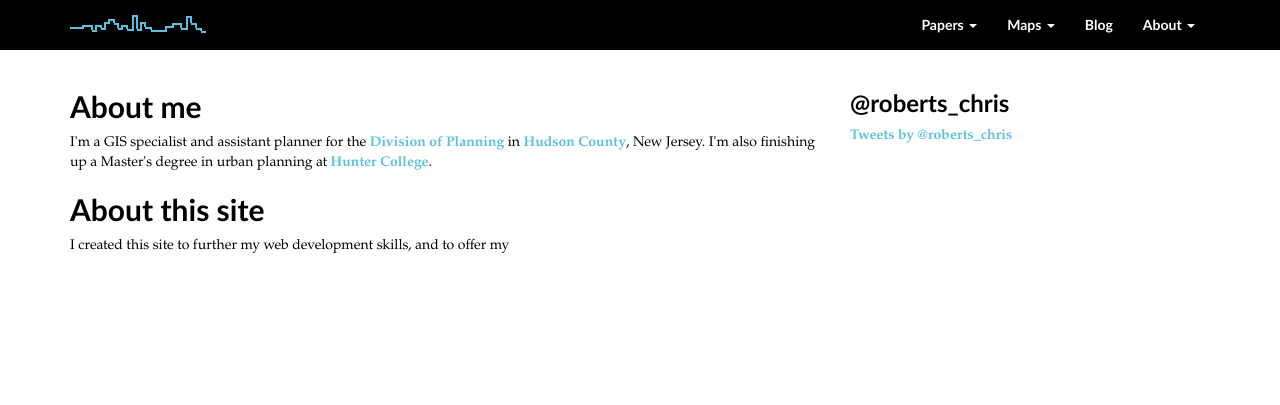
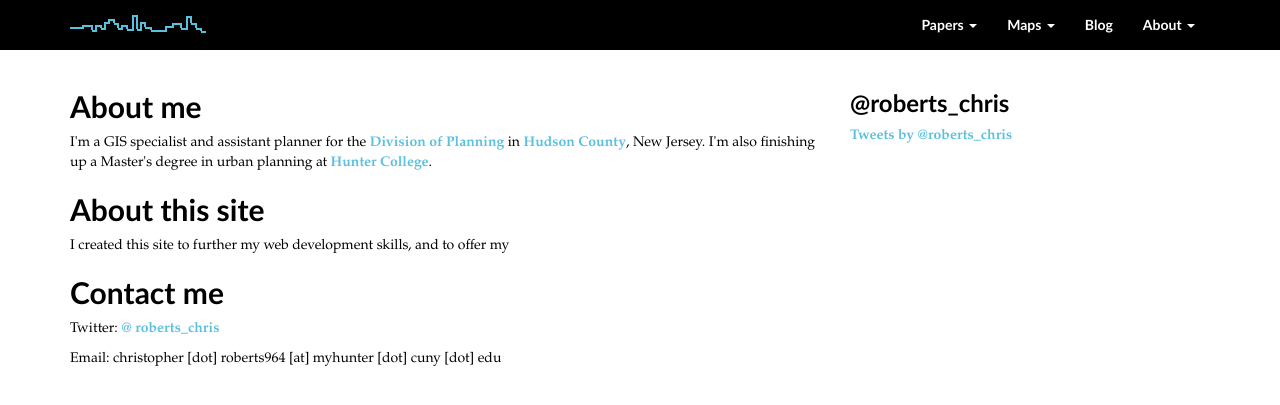
Before and after one commit to chrisrobertsnyc/chrisrobertsnyc.github.io, a Jekyll site: the page built from about/me.html, in a window 1280 px wide. Shown: the top 405 px of the page. Built offline with Jekyll 4.4.1, drawn with Linux system fonts in a browser that asks for light colours; nearby versions of some CDN libraries; comment, search, counter and statistics services are not loaded.

Commit message:
testing styling of contact info

```diff
--- a/about/me.html
+++ b/about/me.html
@@ -7,4 +7,7 @@ title: Me
 	<p>I'm a GIS specialist and assistant planner for the <a href="http://www.hudsoncountynj.org/about-the-division-of-planning/">Division of Planning</a> in <a href="http://www.hudsoncountynj.org/">Hudson County</a>, New Jersey. I'm also finishing up a Master's degree in urban planning at <a href="http://hunteruap.org/">Hunter College</a>.</p>
 	<h2>About this site</h2>
 	<p>I created this site to further my web development skills, and to offer my </p>
+	<h2>Contact me</h2>
+	<p><span class="primary">Twitter</span>: <a href="www.twitter.com/roberts_chris">@ roberts_chris</a></p>
+	<p>Email: christopher [dot] roberts964 [at] myhunter [dot] cuny [dot] edu</p>
 </div>
```
